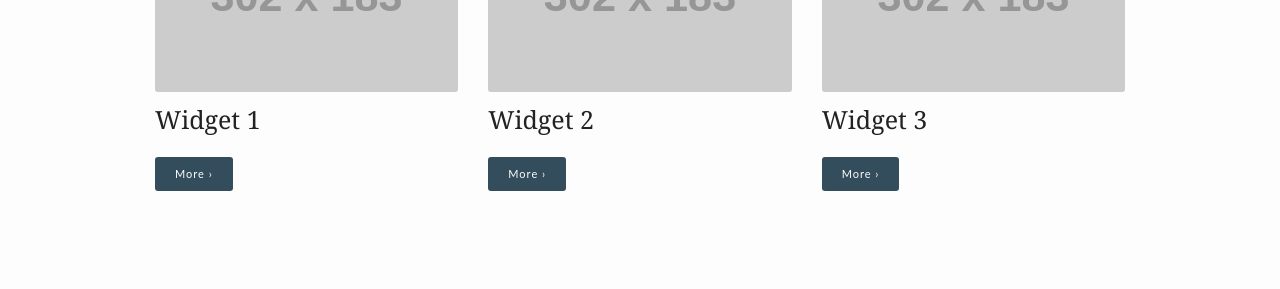
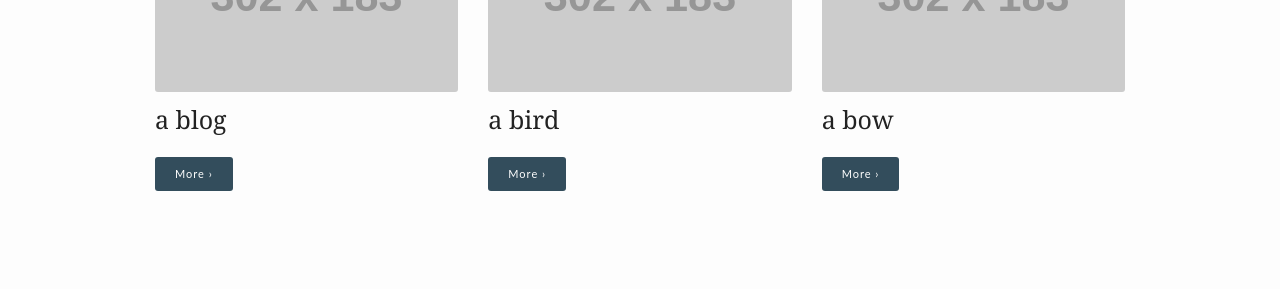
Before and after one commit to domspad/aboutme, a Jekyll site: the page built from pages/pages-root-folder/index.md, in a window 1280 px wide. Shown: the part 512-801 px from the top of the page. Built offline with Jekyll 4.4.1, drawn with Linux system fonts in a browser that asks for light colours.

Commit message:
index.md messing around

```diff
--- a/pages/pages-root-folder/index.md
+++ b/pages/pages-root-folder/index.md
@@ -8,17 +8,17 @@ layout: frontpage
 header:
   image_fullwidth: you-can-delete-me-header.png
 widget1:
-  title: "Widget 1"
-  url: 'http://domain.de/must-be-absolut-url-like-this-one/'
+  title: "a blog"
+  url: 'http://controlfd.com'
   image: 'http://dummyimage.com/302x183/334d5c/efc94c.png&text=Placeholder'
   text: ''
 widget2:
-  title: "Widget 2"
+  title: "a bird"
   url: 'http://domain.de/must-be-absolut-url-like-this-one/'
   image: 'http://dummyimage.com/302x183/334d5c/efc94c.png&text=Placeholder'
   text: ''
 widget3:
-  title: "Widget 3"
+  title: "a bow"
   url: 'http://domain.de/must-be-absolut-url-like-this-one/'
   image: 'http://dummyimage.com/302x183/334d5c/efc94c.png&text=Placeholder'
   text: ''
```
